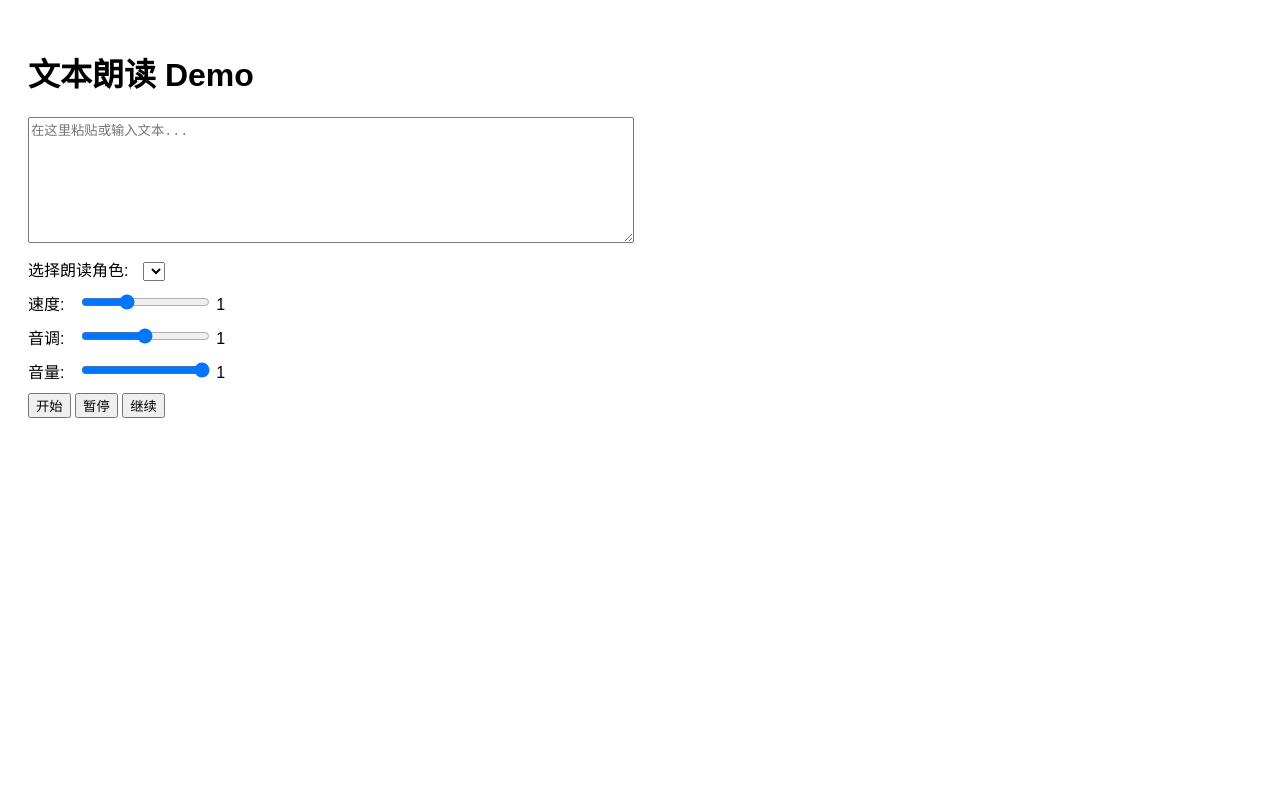
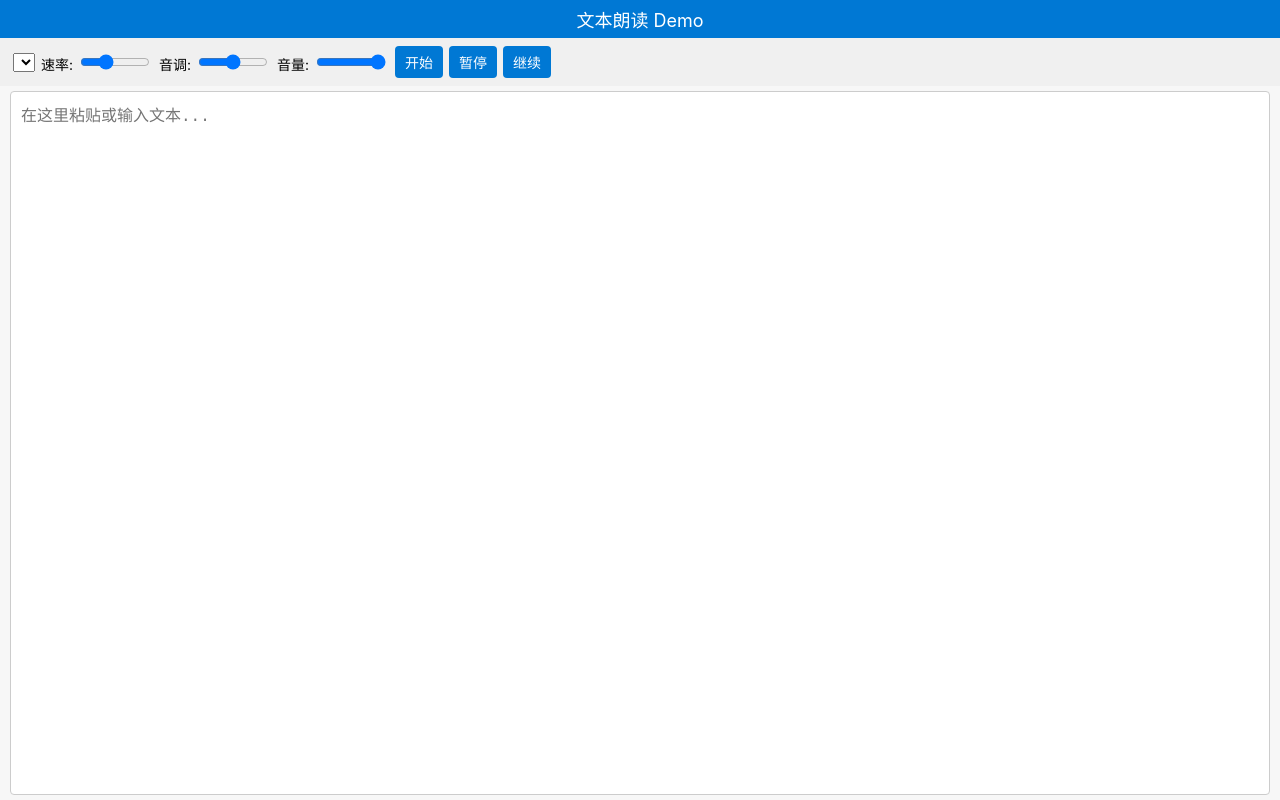
Before and after one commit to Shirry77/Books, a plain HTML site: page PasteRead77.html in a window 1280 px wide. Drawn offline with Linux system fonts and the light colour scheme.

Commit message:
Update PasteRead77.html

```diff
--- a/PasteRead77.html
+++ b/PasteRead77.html
@@ -2,52 +2,109 @@
 <html lang="zh">
 <head>
   <meta charset="UTF-8">
+  <!-- 设置视口，确保在移动设备上正确缩放 -->
+  <meta name="viewport" content="width=device-width, initial-scale=1.0">
   <title>文本朗读 Demo</title>
   <style>
-    body { font-family: Arial, sans-serif; padding: 20px; }
-    textarea { width: 100%; max-width: 600px; }
-    .control-group { margin: 10px 0; }
-    label { margin-right: 10px; }
+    /* 全屏布局，消除默认间距 */
+    html, body {
+      margin: 0;
+      padding: 0;
+      height: 100%;
+      font-family: -apple-system, BlinkMacSystemFont, "Segoe UI", Roboto, Helvetica, Arial, sans-serif;
+      background: #f7f7f7;
+    }
+    /* 容器采用 Flex 布局，垂直排列 */
+    .container {
+      display: flex;
+      flex-direction: column;
+      height: 100vh;
+    }
+    /* 顶部标题和控制区域，占用较少高度 */
+    .header {
+      background: #0078d4;
+      color: #fff;
+      padding: 6px 10px;
+      text-align: center;
+      font-size: 18px;
+    }
+    .controls {
+      background: #f0f0f0;
+      padding: 5px 10px;
+      display: flex;
+      flex-wrap: wrap;
+      align-items: center;
+      font-size: 14px;
+    }
+    .controls label,
+    .controls select,
+    .controls input,
+    .controls button {
+      margin: 3px;
+    }
+    /* 为 range 控件设置简洁样式 */
+    .controls input[type="range"] {
+      width: 70px;
+    }
+    /* 文本区域占据剩余大部分空间 */
+    .content {
+      flex: 1;
+      padding: 5px 10px;
+    }
+    .content textarea {
+      width: 100%;
+      height: 100%;
+      padding: 10px;
+      font-size: 16px;
+      border: 1px solid #ccc;
+      border-radius: 4px;
+      resize: none;
+      box-sizing: border-box;
+    }
+    /* 按钮风格统一且较大，便于触控 */
+    .controls button {
+      padding: 6px 10px;
+      background: #0078d4;
+      color: #fff;
+      border: none;
+      border-radius: 4px;
+      cursor: pointer;
+      font-size: 14px;
+    }
+    .controls button:active {
+      background: #005fa3;
+    }
   </style>
 </head>
 <body>
-  <h1>文本朗读 Demo</h1>
+  <div class="container">
+    <!-- 顶部标题 -->
+    <div class="header">文本朗读 Demo</div>
 
-  <!-- 文本输入 -->
-  <div class="control-group">
-    <textarea id="text" rows="8" placeholder="在这里粘贴或输入文本..."></textarea>
-  </div>
-
-  <!-- 朗读角色选择 -->
-  <div class="control-group">
-    <label for="voiceSelect">选择朗读角色:</label>
+    <!-- 控制区 -->
+    <div class="controls">
+      <!-- 语音选择 -->
       <select id="voiceSelect"></select>
-  </div>
-
-  <!-- 参数控制 -->
-  <div class="control-group">
-    <label for="rate">速度:</label>
+      <!-- 参数调整：速率、音调、音量 -->
+      <label>速率:
         <input type="range" id="rate" min="0.5" max="2" step="0.1" value="1">
-    <span id="rateValue">1</span>
-  </div>
-
-  <div class="control-group">
-    <label for="pitch">音调:</label>
+      </label>
+      <label>音调:
         <input type="range" id="pitch" min="0" max="2" step="0.1" value="1">
-    <span id="pitchValue">1</span>
-  </div>
-
-  <div class="control-group">
-    <label for="volume">音量:</label>
+      </label>
+      <label>音量:
         <input type="range" id="volume" min="0" max="1" step="0.1" value="1">
-    <span id="volumeValue">1</span>
-  </div>
-
-  <!-- 控制按钮 -->
-  <div class="control-group">
+      </label>
+      <!-- 控制按钮，完整显示文字 -->
       <button id="start">开始</button>
       <button id="pause">暂停</button>
       <button id="resume">继续</button>
+    </div>
+
+    <!-- 文本区域 -->
+    <div class="content">
+      <textarea id="text" placeholder="在这里粘贴或输入文本..."></textarea>
+    </div>
   </div>
 
   <script>
@@ -60,16 +117,25 @@
     let utterance = null;
     const voiceSelect = document.getElementById("voiceSelect");
 
-    // 填充朗读角色（语音列表）
+    // 填充朗读角色（语音列表），并默认选中包含 "xiaoxiao" 的语音
     function populateVoices() {
       const voices = synth.getVoices();
       voiceSelect.innerHTML = '';
+      let defaultFound = false;
       voices.forEach(voice => {
         const option = document.createElement("option");
         option.value = voice.name;
         option.textContent = `${voice.name} (${voice.lang})`;
         voiceSelect.appendChild(option);
+        // 如果语音名称包含 "xiaoxiao"，则设为默认语音（不区分大小写）
+        if (!defaultFound && voice.name.toLowerCase().includes("xiaoxiao")) {
+          voiceSelect.value = voice.name;
+          defaultFound = true;
+        }
       });
+      if (!defaultFound && voices.length > 0) {
+        voiceSelect.selectedIndex = 0;
+      }
     }
 
     // 初始化语音列表
@@ -77,17 +143,6 @@
     if (typeof synth.onvoiceschanged !== 'undefined') {
       synth.onvoiceschanged = populateVoices;
     }
-
-    // 实时更新参数显示
-    document.getElementById("rate").addEventListener("input", function() {
-      document.getElementById("rateValue").textContent = this.value;
-    });
-    document.getElementById("pitch").addEventListener("input", function() {
-      document.getElementById("pitchValue").textContent = this.value;
-    });
-    document.getElementById("volume").addEventListener("input", function() {
-      document.getElementById("volumeValue").textContent = this.value;
-    });
 
     // 开始朗读
     document.getElementById("start").addEventListener("click", function() {
```
Lines whose indentation alone changed are shown as unchanged.
